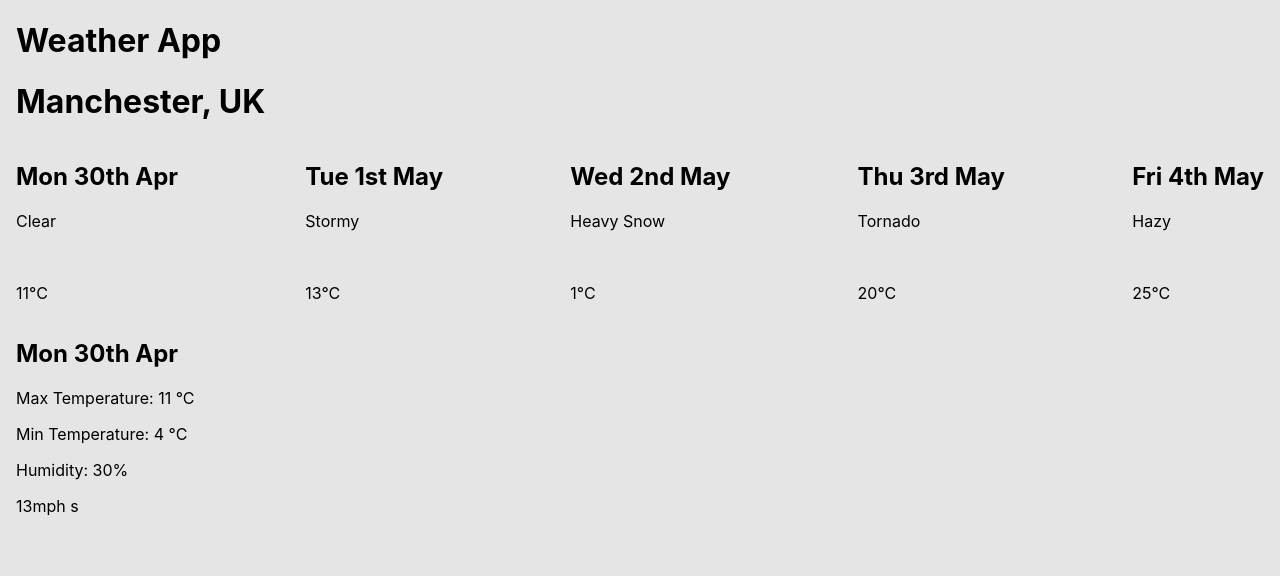
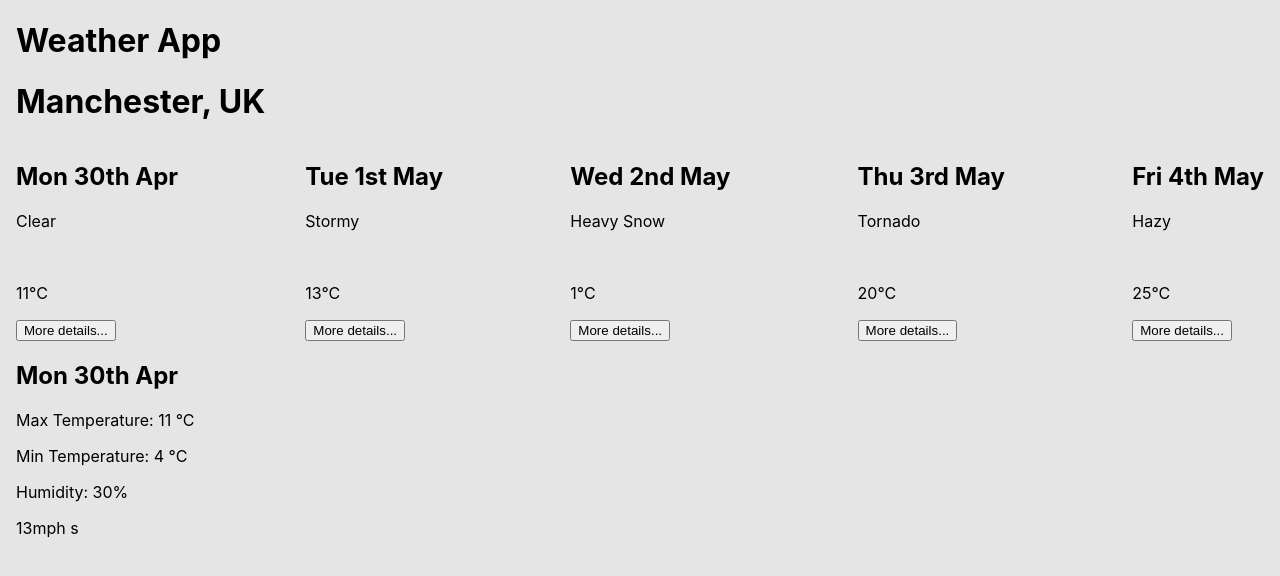
Before and after one commit to mike-shields-dev/weather-app, a React (Create React App) app: page / in a window 1280 px wide. Shown: the top 576 px of the page. Built offline with nearby package versions, Linux system fonts and the light colour scheme; some icons are missing.

Commit message:
feat: Invoke handleForecastSelect function when 'More details...' button is clicked
More details button updates the data shown in ForecastDetails component

```diff
--- a/src/components/ForecastSummary.jsx
+++ b/src/components/ForecastSummary.jsx
@@ -8,6 +8,7 @@ export default function ForecastSummary({
   description,
   icon,
   temperature,
+  handleForecastSelect,
 }) {
   return (
     <div className="forecast-summary" data-testid="forecast-summary">
@@ -31,6 +32,9 @@ export default function ForecastSummary({
         <span>{temperature.max}</span>
         °C
       </p>
+      <button type="button" onClick={() => handleForecastSelect(date)}>
+        More details...
+      </button>
     </div>
   );
 }
@@ -43,4 +47,5 @@ ForecastSummary.propTypes = {
     max: PropTypes.number,
     min: PropTypes.number,
   }).isRequired,
+  handleForecastSelect: PropTypes.func.isRequired,
 };
```
